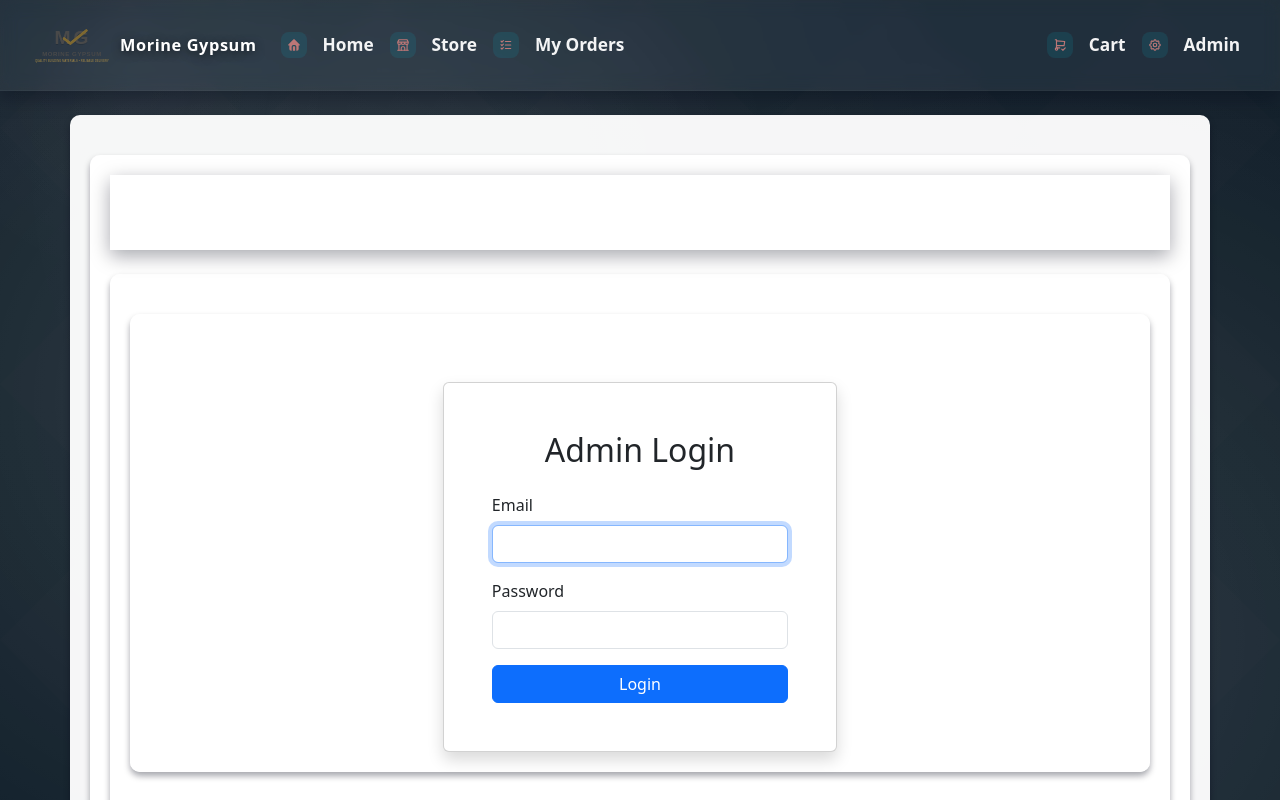
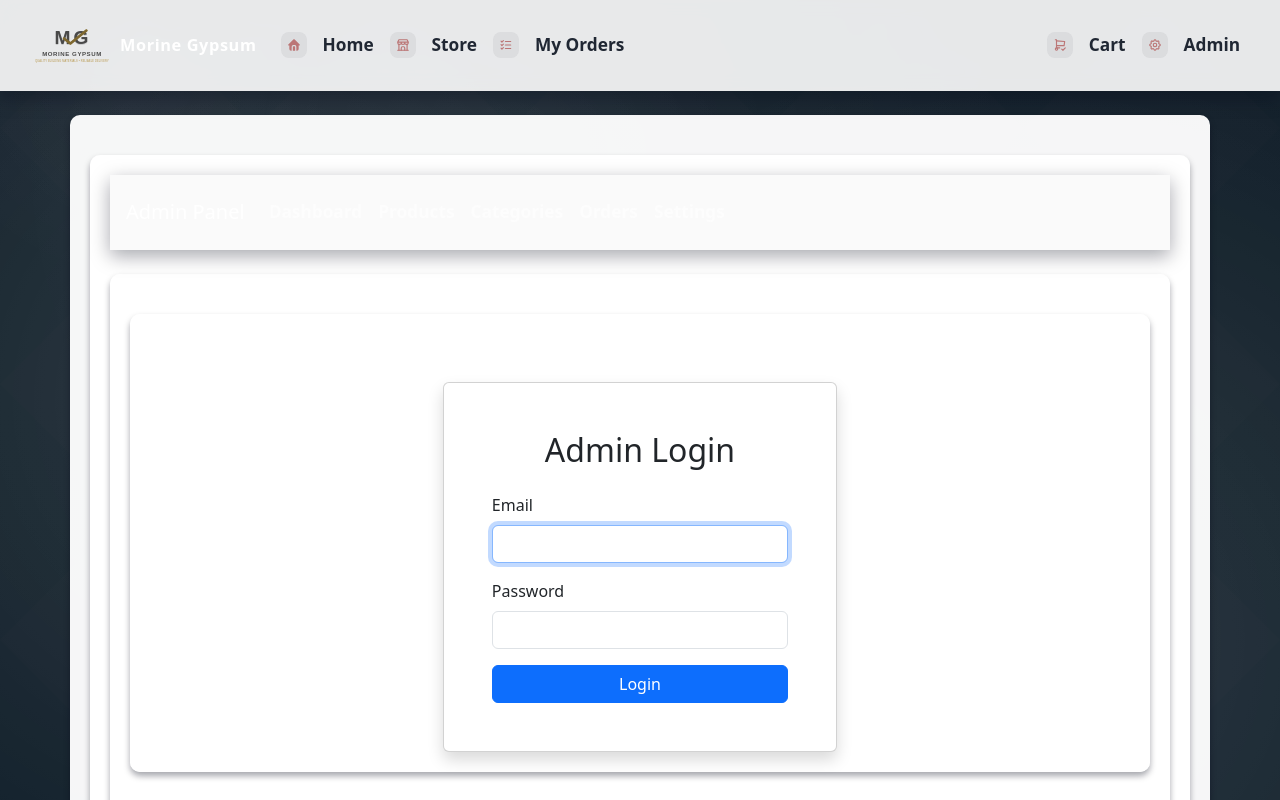
Before and after one commit to orumagideon/morine-gypsum, a React (Vite) app in the folder frontend/: page /admin/login in a window 1280 px wide. Shown: the top 800 px of the page. Built offline with nearby package versions, Linux system fonts and the light colour scheme; no server answers.

Commit message:
style(ui): light header (near-white/grey) and dark nav link colors for better contrast

```diff
--- a/frontend/src/index.css
+++ b/frontend/src/index.css
@@ -63,7 +63,8 @@ body::before {
 }
 
 .navbar {
-  background-color: var(--glass) !important;
+  /* make header appear almost white/greyish while keeping glass effect */
+  background-color: rgba(250, 250, 250, 0.92) !important;
   backdrop-filter: blur(8px) saturate(120%);
   box-shadow: 0 6px 18px var(--shadow-1);
   border-bottom: 1px solid rgba(255,255,255,0.03);
@@ -127,11 +128,12 @@ body::before {
 .site-header .logo {
   font-weight: 700;
   letter-spacing: 0.6px;
-  color: #fff;
-  text-shadow: 0 2px 8px rgba(0,0,0,0.5);
+  color: var(--bg-900);
+  text-shadow: none;
 }
 .site-header .nav-link {
-  color: rgba(255,255,255,0.95) !important;
+  /* darker nav link color on light header for contrast */
+  color: rgba(15, 23, 36, 0.92) !important; /* near-black/blue */
   font-weight: 700;
   font-size: 1.02rem;
 }
@@ -167,7 +169,8 @@ body::before {
   width: 26px;
   height: 26px;
   object-fit: contain;
-  background: rgba(0, 188, 212, 0.12);
+  /* subtle tint suitable for light header */
+  background: rgba(16, 24, 36, 0.06);
   padding: 6px;
   border-radius: 8px;
 }
```
